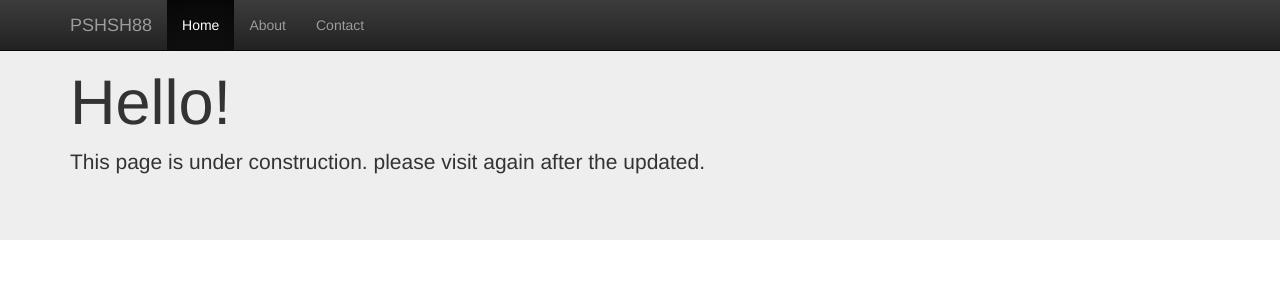
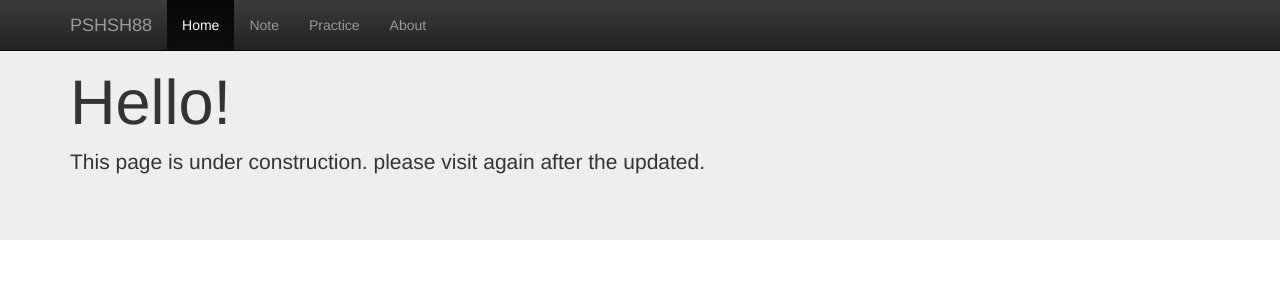
Before and after one commit to pshsh88/pshsh88.github.io, a React app: page / in a window 1280 px wide. Shown: the top 300 px of the page. Built offline with nearby package versions, Linux system fonts and the light colour scheme.

Commit message:
update menu & content

```diff
--- a/src/components/App.js
+++ b/src/components/App.js
@@ -3,12 +3,26 @@ import Header from './Header';
 import Content from './Content';
 
 class App extends React.Component {
+    updateContent(menuName) {
+        this.setState({
+            activeMenuName: menuName
+        });
+    }
+
+    constructor(props) {
+        super(props);
+        this.state = {
+            activeMenuName: "Home"
+        }
+        this.updateContent = this.updateContent.bind(this);
+    }
+
     render(){
 
         return (
             <div>
-                <Header />
-                <Content />
+                <Header updateContent={this.updateContent} />
+                <Content activeMenuName={this.state.activeMenuName} />
             </div>
         );
     }
--- a/src/components/Content.js
+++ b/src/components/Content.js
@@ -1,15 +1,49 @@
 import React from 'react';
 
 class Content extends React.Component {
+    updateContentBy(menuName) {
+        if (menuName === "Home") {
+            return (
+                <div className="jumbotron">
+                    <div className="container">
+                        <h1>Hello!</h1>
+                        <p>This page is under construction. please visit again after the updated.</p>
+                    </div>
+                </div>
+            );
+        } else if (menuName === "Note") {
+            return (
+                <div style={{padding:48 + 'px'}}>
+                    <h2>NOTE</h2>
+                </div>
+            );
+        } else if (menuName === "Practice") {
+            return (
+                <div style={{padding:48 + 'px'}}>
+                    <h2>PRACTICE</h2>
+                </div>
+            );
+        } else if (menuName === "About") {
+            return (
+                <div style={{padding:48 + 'px'}}>
+                    <h2>ABOUT</h2>
+                </div>
+            );
+        }
+    }
+
+    constructor(props) {
+        super(props);
+        this.state = {
+          activeMenuName: this.props.activeMenuName
+        };
+        this.updateContentBy = this.updateContentBy.bind(this);
+    }
+
     render(){
         return (
                 <div className="content">
-                    <div className="jumbotron">
-                        <div className="container">
-                            <h1>Hello!</h1>
-                            <p>This page is under construction. please visit again after the updated.</p>
-                        </div>
-                    </div>
+                    {this.updateContentBy(this.props.activeMenuName)}
                 </div>
         );
     }
--- a/src/components/Header.js
+++ b/src/components/Header.js
@@ -1,11 +1,13 @@
 import React from 'react';
 import Menu from './Menu';
+import PropTypes from 'prop-types';
 
 class Header extends React.Component {
     updateActiveMenuName(menuName) {
         this.setState({
             activeMenuName: menuName
         });
+        this.props.updateContent(menuName);
     }
 
     constructor(props) {
@@ -28,7 +30,7 @@ class Header extends React.Component {
                                 <span className="icon-bar"></span>
                                 <span className="icon-bar"></span>
                             </button>
-                            <a className="navbar-brand" href="#">PSHSH88</a>
+                            <a className="navbar-brand" href="javascript:void(0);">PSHSH88</a>
                         </div>
                         <Menu activeMenuName={this.state.activeMenuName} updateActiveMenuName={this.updateActiveMenuName}/>
                     </div>
@@ -38,4 +40,8 @@ class Header extends React.Component {
     }
 }
 
+Header.propTypes = {
+    updateContent: PropTypes.func.isRequired
+}
+
 export default Header;
--- a/src/components/Menu.js
+++ b/src/components/Menu.js
@@ -28,8 +28,9 @@ class Menu extends React.Component {
             <div id="navbar" className="collapse navbar-collapse">
                 <ul className="nav navbar-nav">
                     <MenuItem name="Home" active={this.isActiveItem("Home")} updateActiveItemName={this.updateActiveItemName}/>
+                    <MenuItem name="Note" active={this.isActiveItem("Note")} updateActiveItemName={this.updateActiveItemName}/>
+                    <MenuItem name="Practice" active={this.isActiveItem("Practice")} updateActiveItemName={this.updateActiveItemName}/>
                     <MenuItem name="About" active={this.isActiveItem("About")} updateActiveItemName={this.updateActiveItemName}/>
-                    <MenuItem name="Contact" active={this.isActiveItem("Contact")} updateActiveItemName={this.updateActiveItemName}/>
                 </ul>
             </div>
         );
--- a/src/components/MenuItem.js
+++ b/src/components/MenuItem.js
@@ -6,14 +6,19 @@ class MenuItem extends React.Component {
         this.props.updateActiveItemName(this.props.name);
     }
 
+    getLink(name) {
+        return "#" + (name ? name.toLowerCase() : "");
+    }
+
     constructor(props) {
         super(props);
         this.updateActivation = this.updateActivation.bind(this);
+        this.getLink = this.getLink.bind(this);
     }
 
     render(){
         return (
-            <li className={this.props.active ? "active" : ""}><a href="#" onClick={this.updateActivation}>{this.props.name}</a></li>
+            <li className={this.props.active ? "active" : ""}><a href={this.getLink(this.props.name)} onClick={this.updateActivation}>{this.props.name}</a></li>
         );
     }
 }
```
Also changed, not shown: src/components/MainDoor.js (added, +18 -0 lines).
